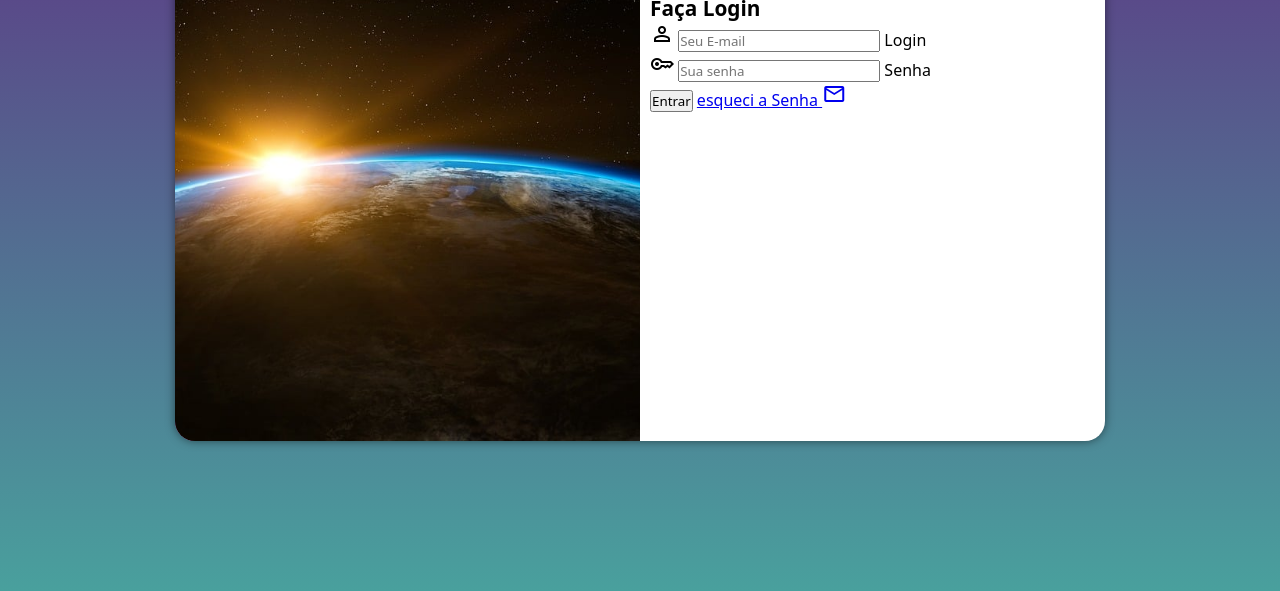
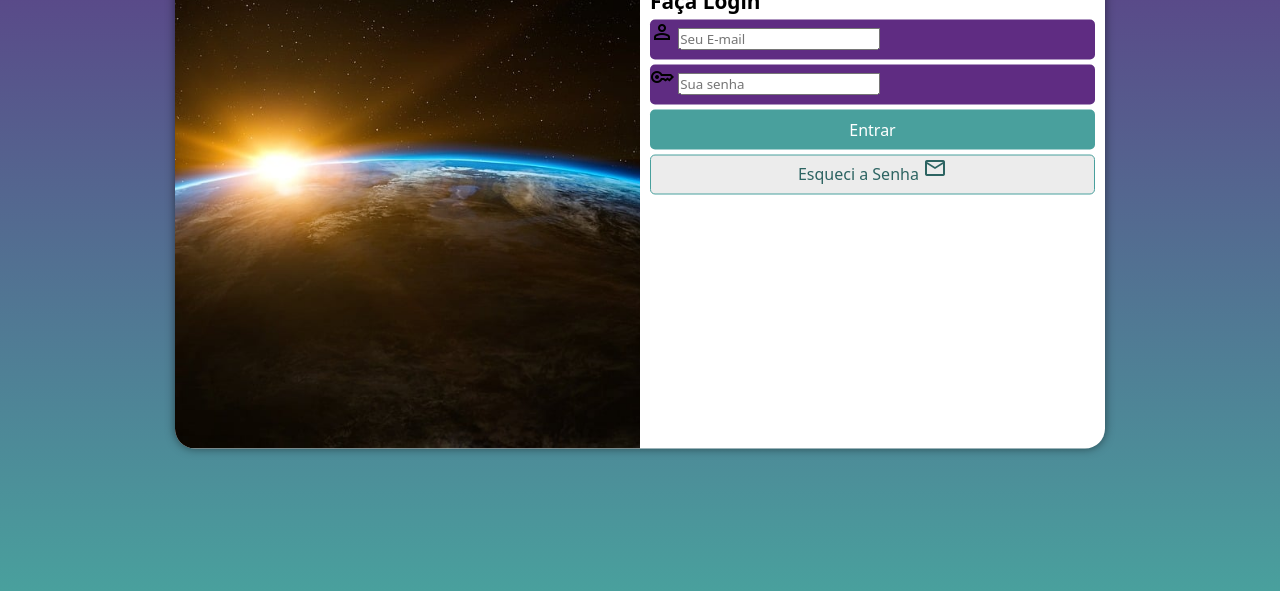
Before and after one commit to Donato-2020/projeto-login, a plain HTML site: page index.html in a window 1280 px wide. Shown: the part 209-800 px from the top of the page. Drawn offline with nearby package versions, Linux system fonts and the light colour scheme.

Commit message:
Formatação do Form

```diff
--- a/estilos/style.css
+++ b/estilos/style.css
@@ -33,7 +33,7 @@ section#login {
     transform: translate(-50%, -50%);
     background-color: white;
     width: 260px;
-    height: 500px;
+    height: 515px;
     border-radius: 20px;
     box-shadow: 0px 0px 10px rgba(0, 0, 0, 0.5);
     transition: width 0.3s, heigth 0.3s;
@@ -61,3 +61,54 @@ div#formulario > p {
     font-size: 0.8em;
     font-weight: bold;
 }
+
+form > div.campo {
+    background-color: #5f2c82;
+    display: block;
+    width: 100%;
+    height: 40px;
+    border-radius: 5px;
+    margin: 5px 0px;
+}
+
+div.campo > label {
+    display: none;
+}
+
+form > input[type=submit] {
+    display: block;
+    font-size: 1em;
+    width: 100%;
+    height: 40px;
+    background-color: #49a09d;
+    color: white;
+    border: none;
+    border-radius: 5px;
+    cursor: pointer
+}
+
+form > input[type=submit]:hover {
+    background-color: #2f6361;
+}
+
+form > a.botao {
+    display: block;
+    text-align: center;
+    font-size: 1em;
+    width: 100%;
+    height: 40px;
+    margin-top: 5px;
+    background-color: #ececec;
+    color: #2d6462;
+    border: 1px solid #49a09d;
+    border-radius: 5px;
+    text-decoration: none;
+}
+
+form > a.botao:hover {
+    background-color: #66d8d4;
+}
+
+form > a.botao > i {
+    font-size: 0.8em;
+}
--- a/index.html
+++ b/index.html
@@ -28,7 +28,7 @@
                         <label for="isenha">Senha</label>
                     </div>
                     <input type="submit" value="Entrar">
-                    <a href="esqueci.html">esqueci a Senha <span class="material-symbols-outlined">mail</span></a>
+                    <a href="esqueci.html" class="botao">Esqueci a Senha <span class="material-symbols-outlined">mail</span></a>
                 </form>
             </div>
         </section>
```
